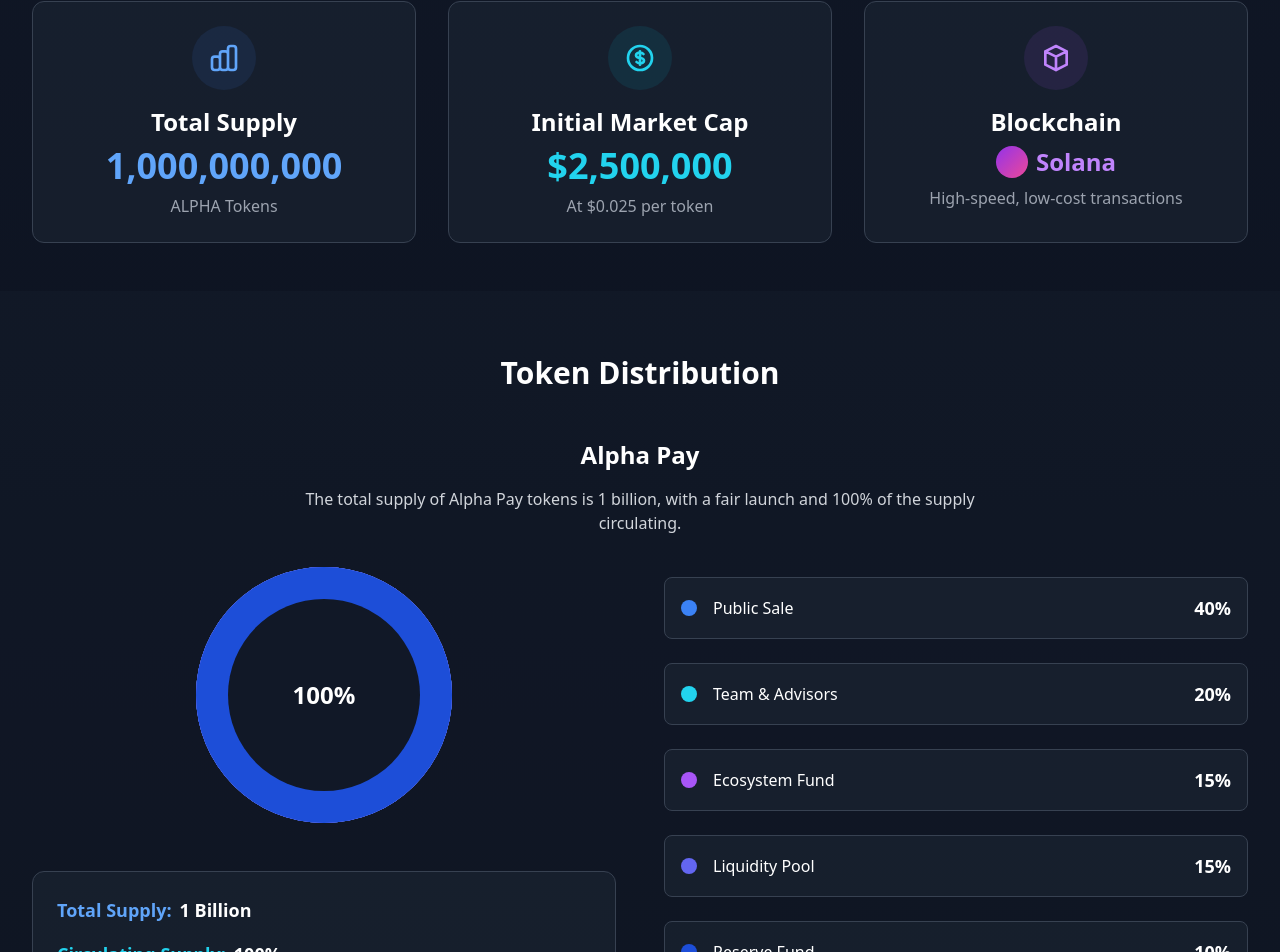
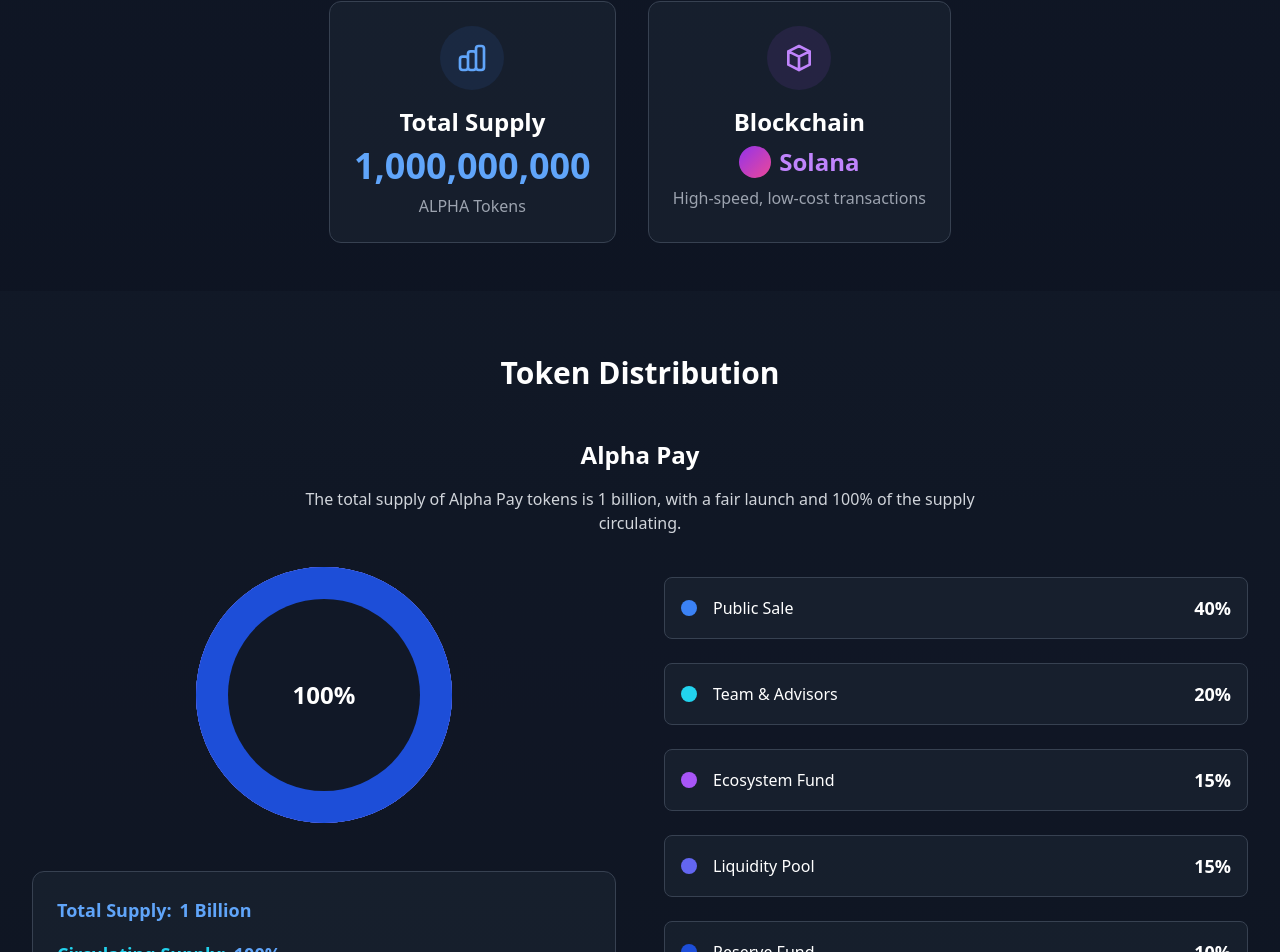
Before and after one commit to solofalpha/alphapay, a Next.js app: page /tokenomics in a window 1280 px wide. Shown: the part 399-1351 px from the top of the page. Built offline with nearby package versions, Linux system fonts and the light colour scheme.

Commit message:
done
commit this

```diff
--- a/pages/tokenomics.js
+++ b/pages/tokenomics.js
@@ -101,7 +101,7 @@
       <section className="py-12 px-4 sm:px-6 lg:px-8">
         <h2 className="text-3xl font-bold text-center mb-12">Token Metrics</h2>
 
-        <div className="grid grid-cols-1 md:grid-cols-3 gap-8">
+        <div className="flex flex-col md:flex-row justify-center gap-8">
           {/* Total Supply */}
           <div className="bg-gray-800/50 p-6 rounded-xl border border-gray-700 hover:border-blue-500 transition-colors duration-300">
             <div className="text-center">
@@ -113,20 +113,6 @@
               <h3 className="text-2xl font-bold mb-2">Total Supply</h3>
               <p className="text-4xl font-bold text-blue-400 mb-2">1,000,000,000</p>
               <p className="text-gray-400">ALPHA Tokens</p>
-            </div>
-          </div>
-
-          {/* Initial Market Cap */}
-          <div className="bg-gray-800/50 p-6 rounded-xl border border-gray-700 hover:border-cyan-500 transition-colors duration-300">
-            <div className="text-center">
-              <div className="inline-flex items-center justify-center w-16 h-16 bg-cyan-500/10 rounded-full mb-4">
-                <svg xmlns="http://www.w3.org/2000/svg" className="h-8 w-8 text-cyan-400" fill="none" viewBox="0 0 24 24" stroke="currentColor">
-                  <path strokeLinecap="round" strokeLinejoin="round" strokeWidth={2} d="M12 8c-1.657 0-3 .895-3 2s1.343 2 3 2 3 .895 3 2-1.343 2-3 2m0-8c1.11 0 2.08.402 2.599 1M12 8V7m0 1v8m0 0v1m0-1c-1.11 0-2.08-.402-2.599-1M21 12a9 9 0 11-18 0 9 9 0 0118 0z" />
-                </svg>
-              </div>
-              <h3 className="text-2xl font-bold mb-2">Initial Market Cap</h3>
-              <p className="text-4xl font-bold text-cyan-400 mb-2">$2,500,000</p>
-              <p className="text-gray-400">At $0.025 per token</p>
             </div>
           </div>
 
@@ -182,13 +168,13 @@
             {/* Supply Information Card - Moved and Fixed Here */}
             <div className="bg-gray-800/50 p-6 rounded-xl border border-gray-700">
               <div className="space-y-4">
-                <div className="flex flex-wrap items-baseline gap-2">
+                <div className="flex items-center gap-2">
                   <span className="text-lg font-bold text-blue-400">Total Supply:</span>
-                  <span className="text-lg font-bold text-white-400">1 Billion</span>
+                  <span className="text-lg font-bold text-blue-400">1 Billion</span>
                 </div>
-                <div className="flex flex-wrap items-baseline gap-2">
+                <div className="flex items-center gap-2">
                   <span className="text-lg font-bold text-cyan-400">Circulating Supply:</span>
-                  <span className="text-lg font-bold text-white-400">100%</span>
+                  <span className="text-lg font-bold text-blue-400">100%</span>
                 </div>
               </div>
             </div>
```
